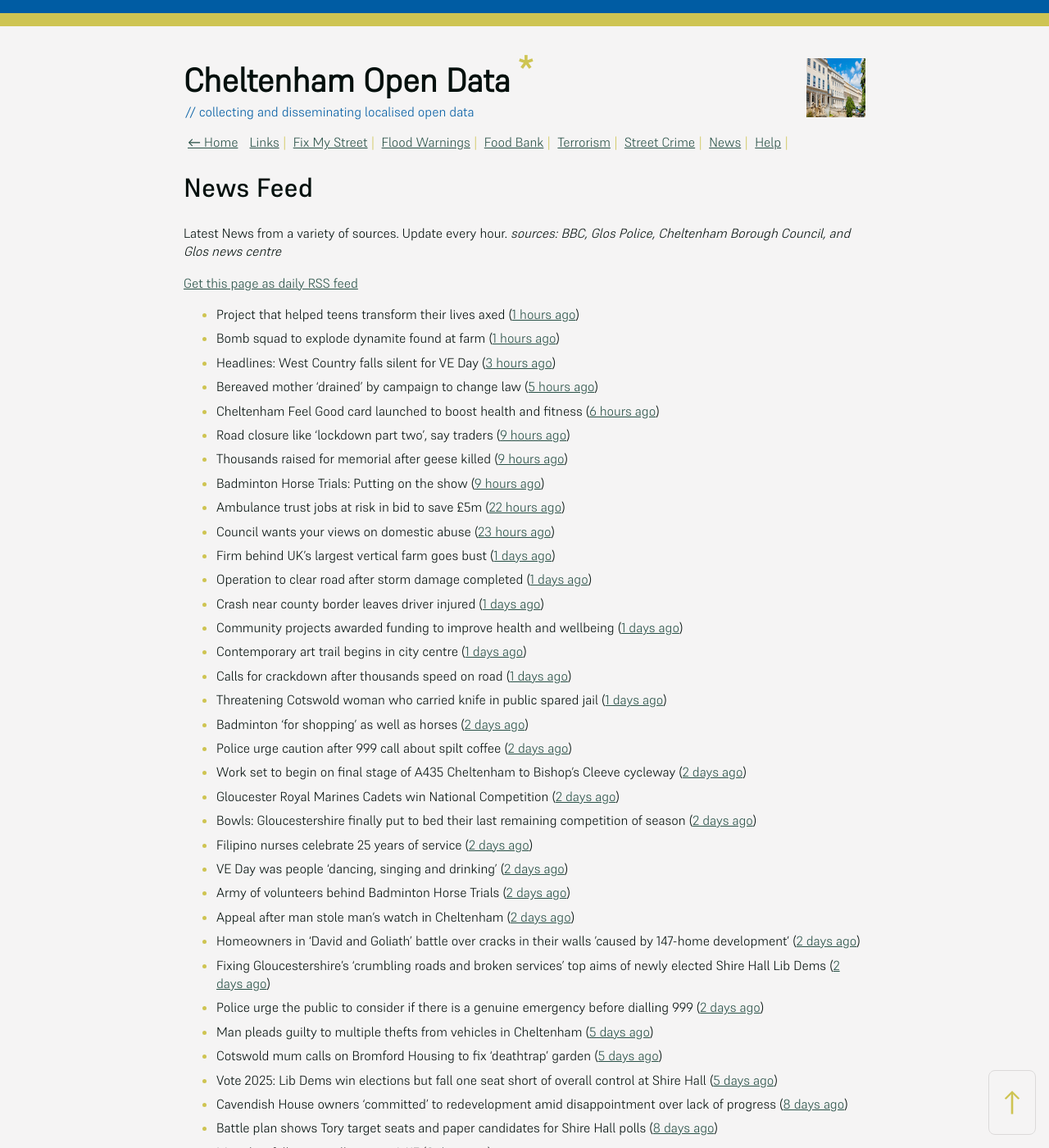
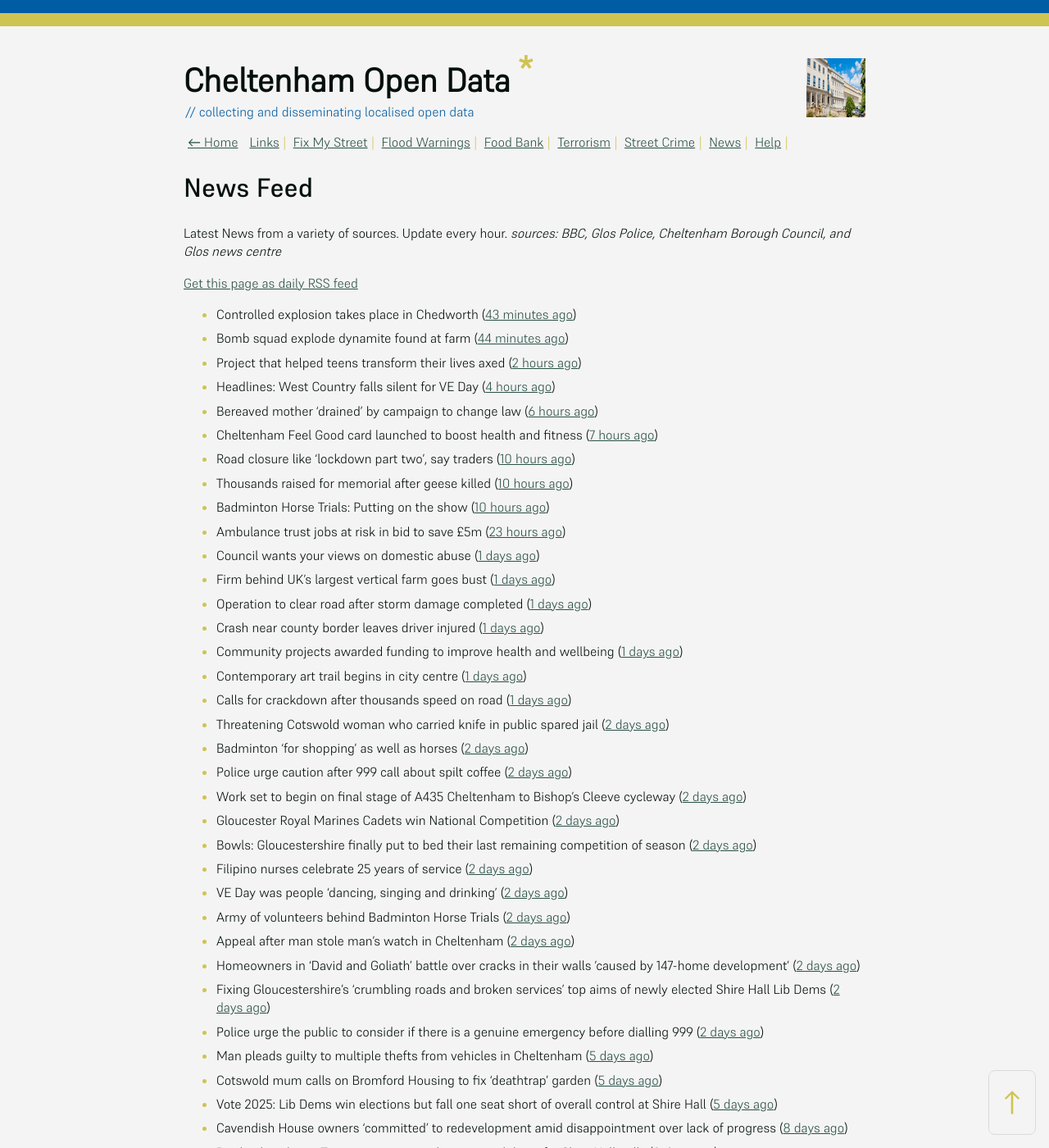
Before and after one commit to mat-0/cheltenham-open-data, a Jekyll site: the page built from _pages/news.md, in a window 1280 px wide and 1400 px high. Shown: the whole window at 82% size. Built offline with Jekyll 4.4.1, drawn with Linux system fonts in a browser that asks for light colours; some of the changed text lies outside the part shown.

Commit message:
Updated 2025-05-08 15:57:42

```diff
--- a/_pages/news.md
+++ b/_pages/news.md
@@ -12,23 +12,24 @@ _sources: BBC, Glos Police, Cheltenham Borough Council, and Glos news centre_
 [Get this page as daily RSS feed](/daily.rss)
 
 <!-- news_marker starts -->
-- Project that helped teens transform their lives axed ([1 hours ago](https://www.bbc.com/news/articles/ckg1gmmn82zo))
-- Bomb squad to explode dynamite found at farm ([1 hours ago](https://www.bbc.com/news/articles/c0k34gzdmxko))
-- Headlines: West Country falls silent for VE Day ([3 hours ago](https://www.bbc.com/news/articles/c3083nv58z7o))
-- Bereaved mother 'drained' by campaign to change law ([5 hours ago](https://www.bbc.com/news/articles/c99p985r1xgo))
-- Cheltenham Feel Good card launched to boost health and fitness ([6 hours ago](https://www.cheltenham.gov.uk/news/article/3007/cheltenham_feel_good_card_launched_to_boost_health_and_fitness))
-- Road closure like 'lockdown part two', say traders ([9 hours ago](https://www.bbc.com/news/articles/c3r8r3yrjgjo))
-- Thousands raised for memorial after geese killed ([9 hours ago](https://www.bbc.com/news/articles/cn80d0k231yo))
-- Badminton Horse Trials: Putting on the show ([9 hours ago](https://www.bbc.com/news/articles/c1lm3e424dqo))
-- Ambulance trust jobs at risk in bid to save £5m ([22 hours ago](https://www.bbc.com/news/articles/c078721k50xo))
-- Council wants your views on domestic abuse ([23 hours ago](https://gloucesternewscentre.co.uk/council-wants-your-views-on-domestic-abuse/))
+- Controlled explosion takes place in Chedworth ([43 minutes ago](https://gloucesternewscentre.co.uk/controlled-explosion-takes-place-in-chedworth/))
+- Bomb squad explode dynamite found at farm ([44 minutes ago](https://www.bbc.com/news/articles/c0k34gzdmxko))
+- Project that helped teens transform their lives axed ([2 hours ago](https://www.bbc.com/news/articles/ckg1gmmn82zo))
+- Headlines: West Country falls silent for VE Day ([4 hours ago](https://www.bbc.com/news/articles/c3083nv58z7o))
+- Bereaved mother 'drained' by campaign to change law ([6 hours ago](https://www.bbc.com/news/articles/c99p985r1xgo))
+- Cheltenham Feel Good card launched to boost health and fitness ([7 hours ago](https://www.cheltenham.gov.uk/news/article/3007/cheltenham_feel_good_card_launched_to_boost_health_and_fitness))
+- Road closure like 'lockdown part two', say traders ([10 hours ago](https://www.bbc.com/news/articles/c3r8r3yrjgjo))
+- Thousands raised for memorial after geese killed ([10 hours ago](https://www.bbc.com/news/articles/cn80d0k231yo))
+- Badminton Horse Trials: Putting on the show ([10 hours ago](https://www.bbc.com/news/articles/c1lm3e424dqo))
+- Ambulance trust jobs at risk in bid to save £5m ([23 hours ago](https://www.bbc.com/news/articles/c078721k50xo))
+- Council wants your views on domestic abuse ([1 days ago](https://gloucesternewscentre.co.uk/council-wants-your-views-on-domestic-abuse/))
 - Firm behind UK's largest vertical farm goes bust ([1 days ago](https://www.bbc.com/news/articles/c9qwq5245zvo))
 - Operation to clear road after storm damage completed ([1 days ago](https://www.bbc.com/news/articles/cp91d93kv7vo))
 - Crash near county border leaves driver injured ([1 days ago](https://www.bbc.com/news/articles/cd7v7z98xvwo))
 - Community projects awarded funding to improve health and wellbeing ([1 days ago](https://www.cheltenham.gov.uk/news/article/3006/community_projects_awarded_funding_to_improve_health_and_wellbeing))
 - Contemporary art trail begins in city centre ([1 days ago](https://www.bbc.com/news/articles/cdrg7pjg8pvo))
 - Calls for crackdown after thousands speed on road ([1 days ago](https://www.bbc.com/news/articles/cj454v1qzrxo))
-- Threatening Cotswold woman who carried knife in public spared jail ([1 days ago](https://gloucesternewscentre.co.uk/threatening-cotswold-woman-who-carried-knife-in-public-spared-jail/))
+- Threatening Cotswold woman who carried knife in public spared jail ([2 days ago](https://gloucesternewscentre.co.uk/threatening-cotswold-woman-who-carried-knife-in-public-spared-jail/))
 - Badminton 'for shopping' as well as horses ([2 days ago](https://www.bbc.com/news/articles/cqx4nl0w8x4o))
 - Police urge caution after 999 call about spilt coffee ([2 days ago](https://www.bbc.com/news/articles/c4g9ng7z94jo))
 - Work set to begin on final stage of A435 Cheltenham to Bishop’s Cleeve cycleway ([2 days ago](https://gloucesternewscentre.co.uk/work-set-to-begin-on-final-stage-of-a435-cheltenham-to-bishops-cleeve-cycleway/))
```
Also changed, not shown: other parts of _pages/news.md (+4 -5 lines), _data/flood.json (+5 -69 lines), _pages/fix-my-street.md (+4 -4 lines), index.md (+5 -5 lines).
